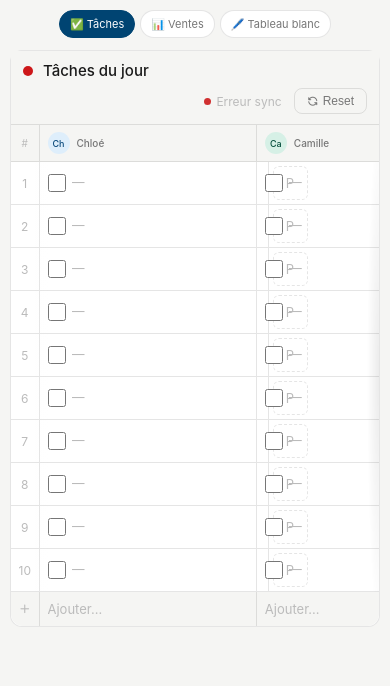
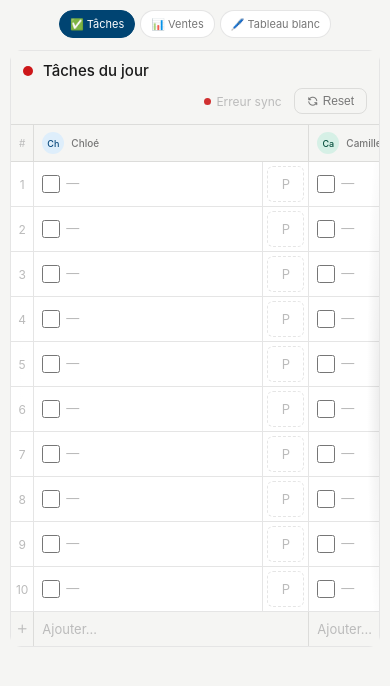
Before and after one commit to gvideira-blip/truck-agence-todo, a website: page index.html in a window 390 px wide. Drawn offline with Linux system fonts and the light colour scheme; no server answers; sample sign-in values are in the browser's storage.

Commit message:
Update index.html

```diff
--- a/index.html
+++ b/index.html
@@ -52,8 +52,9 @@
 
     .wrap {
       background: var(--bg); border-radius: var(--r);
-      border: 1px solid var(--border); overflow: hidden;
+      border: 1px solid var(--border);
     }
+    /* Pas de overflow:hidden ici — le table-scroll en a besoin */
 
     .topbar {
       display: flex; align-items: center; justify-content: space-between;
@@ -78,7 +79,7 @@
     }
     .btn-reset:hover { background: var(--bg2); }
 
-    table { width: 100%; border-collapse: collapse; table-layout: fixed; }
+    table { width: 100%; border-collapse: collapse; table-layout: auto; }
 
     thead th {
       padding: 9px 14px; font-size: 13px; font-weight: 500; color: var(--text2);
@@ -223,7 +224,29 @@
       font-size: 14px; color: var(--text2); z-index: 100;
     }
 
-    /* RESPONSIVE MOBILE — Option B : scroll horizontal */
+    /* ═══════════════════════════════════════════
+       RESPONSIVE MOBILE — Option B : scroll horizontal
+       Actif sur TOUTES tailles pour garantir le scroll.
+       ═══════════════════════════════════════════ */
+
+    /* Le scroll wrapper est toujours actif */
+    .table-scroll {
+      overflow-x: auto;
+      -webkit-overflow-scrolling: touch;
+      /* Ombres de bord : signal visuel de scroll */
+      background:
+        linear-gradient(to right, white 20%, rgba(255,255,255,0)),
+        linear-gradient(to right, rgba(255,255,255,0), white 80%) 100% 0,
+        radial-gradient(farthest-side at 0% 50%, rgba(0,0,0,0.07), transparent),
+        radial-gradient(farthest-side at 100% 50%, rgba(0,0,0,0.07), transparent) 100% 0;
+      background-repeat: no-repeat;
+      background-size: 40px 100%, 40px 100%, 12px 100%, 12px 100%;
+      background-attachment: local, local, scroll, scroll;
+    }
+
+    /* Largeur minimale du tableau : force le scroll si l'écran est trop petit */
+    table { min-width: 560px; }
+
     @media (max-width: 768px) {
       body { padding: 10px; }
       .nav { gap: 5px; margin-bottom: 12px; }
@@ -232,35 +255,22 @@
       .topbar-left { flex: 1; }
       .topbar-right { width: 100%; justify-content: flex-end; }
       .date { display: none; }
-      .wrap { overflow: visible; }
-      .table-scroll {
-        overflow-x: auto;
-        -webkit-overflow-scrolling: touch;
-        border-radius: 0 0 var(--r) var(--r);
-        background:
-          linear-gradient(to right, white 20%, rgba(255,255,255,0)),
-          linear-gradient(to right, rgba(255,255,255,0), white 80%) 100% 0,
-          radial-gradient(farthest-side at 0 50%, rgba(0,0,0,0.08), transparent),
-          radial-gradient(farthest-side at 100% 50%, rgba(0,0,0,0.08), transparent) 100% 0;
-        background-repeat: no-repeat;
-        background-size: 40px 100%, 40px 100%, 12px 100%, 12px 100%;
-        background-attachment: local, local, scroll, scroll;
-      }
-      table { min-width: 680px; font-size: 12px; }
+      table { font-size: 12px; }
       thead th { padding: 7px 8px; font-size: 10px; }
       thead th:first-child { width: 28px; }
-      .cell { min-height: 42px; }
-      .task { padding: 3px 6px 3px 8px; gap: 6px; }
+      .cell { min-height: 44px; }
+      .task { padding: 4px 6px 4px 8px; gap: 6px; }
       .task textarea { font-size: 13px; }
       .task input[type=checkbox] { width: 18px; height: 18px; }
-      .prio { width: 44px; }
-      .prio-btn { height: 34px; font-size: 15px; }
+      .prio { width: 46px; }
+      .prio-btn { height: 36px; font-size: 16px; }
       .add-cell { padding: 6px 8px; }
       .add-cell input { font-size: 13px; }
+      /* Modal : monte depuis le bas sur mobile */
       .modal-bg { align-items: flex-end; }
-      .modal { border-radius: 16px 16px 0 0; width: 100%; padding: 20px 16px 32px; }
+      .modal { border-radius: 16px 16px 0 0; width: 100%; padding: 20px 16px 36px; }
       .keypad { grid-template-columns: repeat(3, 1fr); gap: 8px; }
-      .key { height: 52px; }
+      .key { height: 56px; }
     }
     @media (max-width: 480px) {
       .nav a span { display: none; }
```
